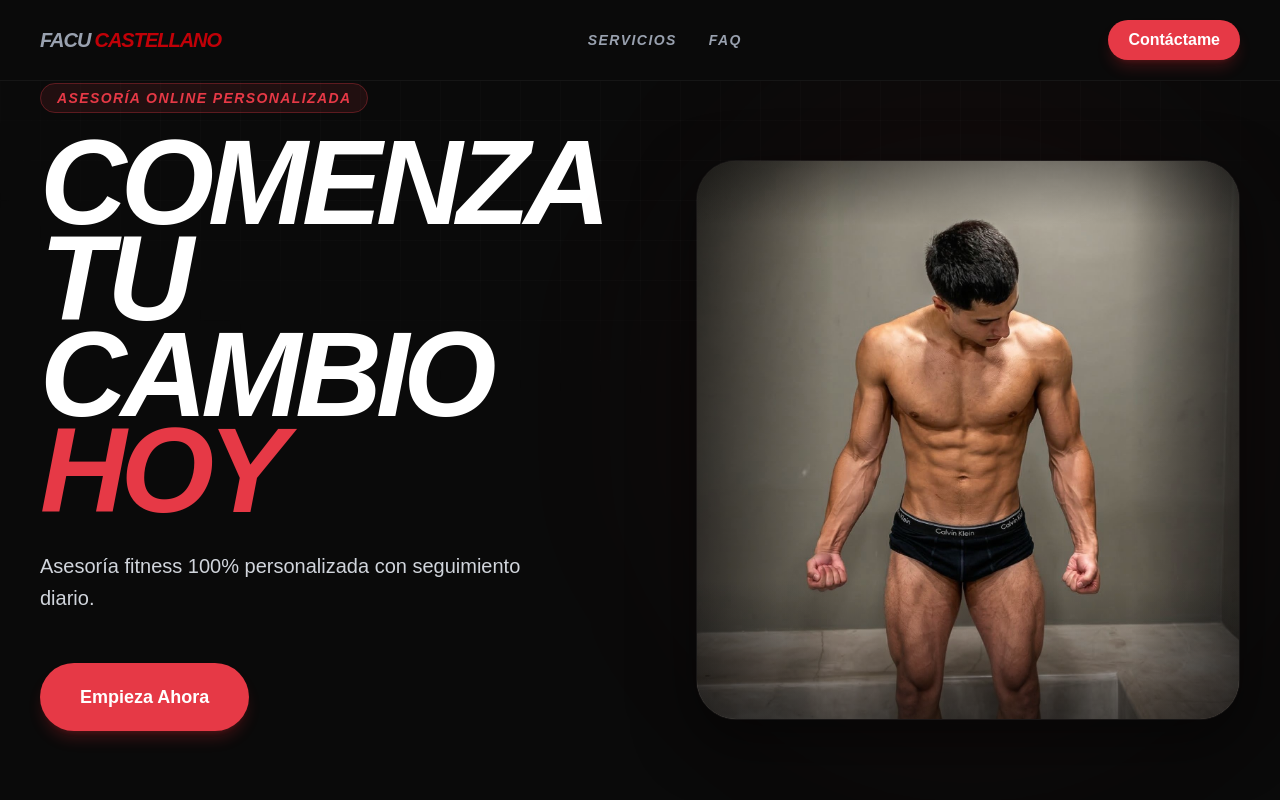
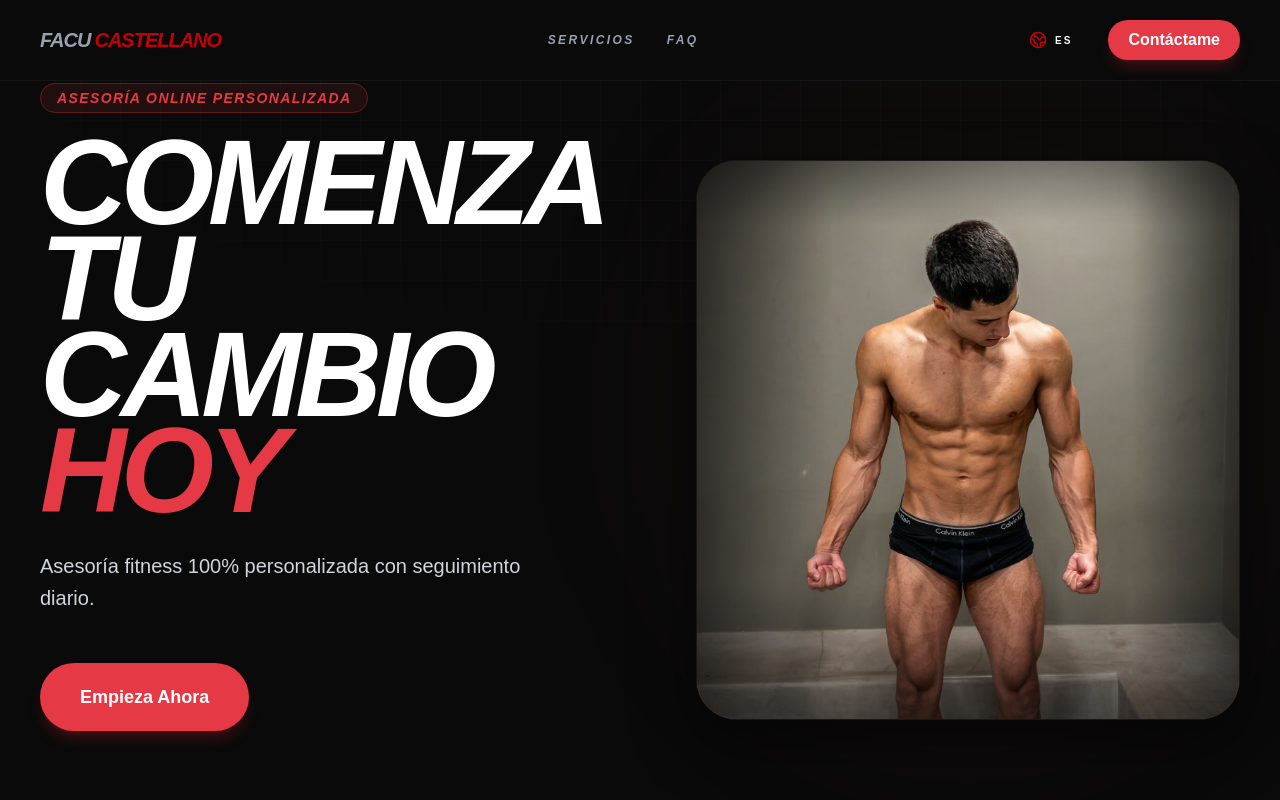
Before and after one commit to facucastellano19/facucastellano_asesorias, a React (Vite) app: page / in a window 1280 px wide. Shown: the top 800 px of the page. Built offline with nearby package versions, Linux system fonts and the light colour scheme.

Commit message:
feat(navbar): add language toggle and update nav links for services and FAQ

```diff
--- a/src/Locales/en/translation.json
+++ b/src/Locales/en/translation.json
@@ -1,6 +1,8 @@
 {
   "navbar": {
-    "contact": "Contact Me"
+    "contact": "Contact Me",
+    "services": "Services",
+    "faq": "FAQ"
   },
   "hero": {
     "badge": "PERSONALIZED ONLINE COACHING",
--- a/src/Locales/es/translation.json
+++ b/src/Locales/es/translation.json
@@ -1,6 +1,8 @@
 {
   "navbar": {
-    "contact": "Contáctame"
+    "contact": "Contáctame",
+    "services": "Servicios",
+    "faq": "FAQ"
   },
   "hero": {
     "badge": "ASESORÍA ONLINE PERSONALIZADA",
--- a/src/components/layout/Navbar.tsx
+++ b/src/components/layout/Navbar.tsx
@@ -1,12 +1,19 @@
 import { useTranslation } from "react-i18next";
 import Button from "../common/Button";
+import i18n from "../../i18n";
+import { Earth } from "lucide-react";
 
 const Navbar = () => {
   const { t } = useTranslation();
 
+  const toggleLanguage = () => {
+    const newLang = i18n.language.includes("es") ? "en" : "es";
+    i18n.changeLanguage(newLang);
+  };
+
   const navLinks = [
-    { name: "Servicios", href: "#services" },
-    { name: "FAQ", href: "#faq" },
+    { name: t("navbar.services"), href: "#services" },
+    { name: t("navbar.faq"), href: "#faq" },
   ];
 
   const handleScroll = (
@@ -26,7 +33,7 @@ const Navbar = () => {
         <a
           href="#home"
           onClick={(e) => handleScroll(e, "#home")}
-          className="font-black text-xl tracking-tighter uppercase italic cursor-pointer"
+          className="font-black text-xl tracking-tighter uppercase italic cursor-pointer flex items-center"
         >
           <span className="text-gray-400">Facu</span>
           <span className="text-red-700 ml-1">Castellano</span>
@@ -38,17 +45,31 @@ const Navbar = () => {
               key={link.href}
               href={link.href}
               onClick={(e) => handleScroll(e, link.href)}
-              className="text-gray-400 hover:text-white text-sm font-bold uppercase tracking-widest transition-colors italic"
+              className="text-gray-400 hover:text-white text-xs font-bold uppercase tracking-[0.2em] transition-colors italic"
             >
               {link.name}
             </a>
           ))}
         </div>
 
-        <div className="flex items-center gap-4">
+        <div className="flex items-center gap-4 md:gap-8">
+          <button
+            onClick={toggleLanguage}
+            className="flex items-center gap-2 transition-colors group px-1"
+            title="Change Language"
+          >
+            <Earth
+              size={18}
+              className="text-red-700 transition-transform group-hover:scale-110"
+            />
+            <span className="text-[10px] font-black uppercase tracking-[0.2em] text-white">
+              {i18n.language.includes("es") ? "ES" : "EN"}
+            </span>
+          </button>
+
           <Button
             variant="primary"
-            className="!py-2 !px-5 text-sm md:text-base scale-90 md:scale-100"
+            className="!py-2 !px-4 md:!px-5 text-xs md:text-base scale-90 md:scale-100"
             onClick={() => window.open("https://wa.link/tsue0x", "_blank")}
           >
             {t("navbar.contact")}
```
